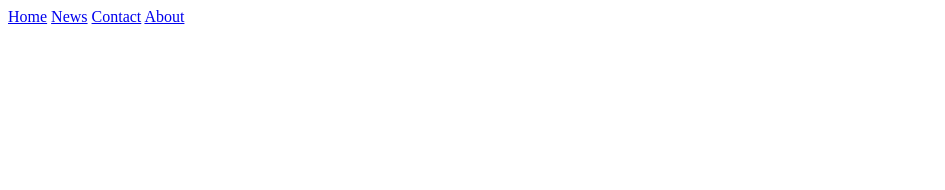
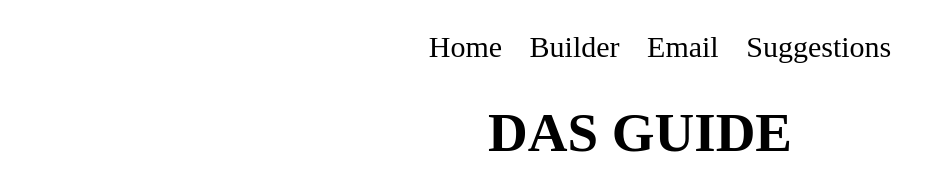
Before and after one commit to moprodummy/moprosurvivalguide, a plain HTML site: page index.html in a window 1280 px wide. Shown: the whole page, without its empty margins (0-945 px from the left). Drawn offline with Linux system fonts and the light colour scheme.

Commit message:
Update index.html

```diff
--- a/index.html
+++ b/index.html
@@ -3,13 +3,44 @@
 	<head>
 		<meta charset="UTF-8">
 			<title>Mopro DAS Survival Guide</title>
-		</head>
+<style>
+#navbar li{
+	display: inline;
+	padding-left: 10px;
+	padding-right: 10px;
+	}
+#navelements{
+	text-align: center;
+	font-size: 30px;
+	}
+
+#navelements a:link {
+	color: black;
+	text-decoration: none;
+}
+#navelements a:hover {
+	color:blue;
+}
+
+h1 {
+	text-align:center;
+	font-size:55px;
+}
+</style>
+	</head>
 		<body>
-			<div class="topnav">
-				<a class="active" href="#home">Home</a>
-				<a href="#news">News</a>
-				<a href="#contact">Contact</a>
-				<a href="#about">About</a>
-			</div>
+
+
+<div id="navbar">
+	<ul id="navelements">
+		<li><a href="moprosite.html">Home</a></li>
+		<li><a href="builder.html">Builder</a></li>
+		<li><a href="email.html">Email</a></li>
+		<li><a href="suggestions.html">Suggestions</a></li>
+	</ul>
+</div>
+
+<h1>DAS GUIDE</h1>
+
 </body>
 	</html>
```
